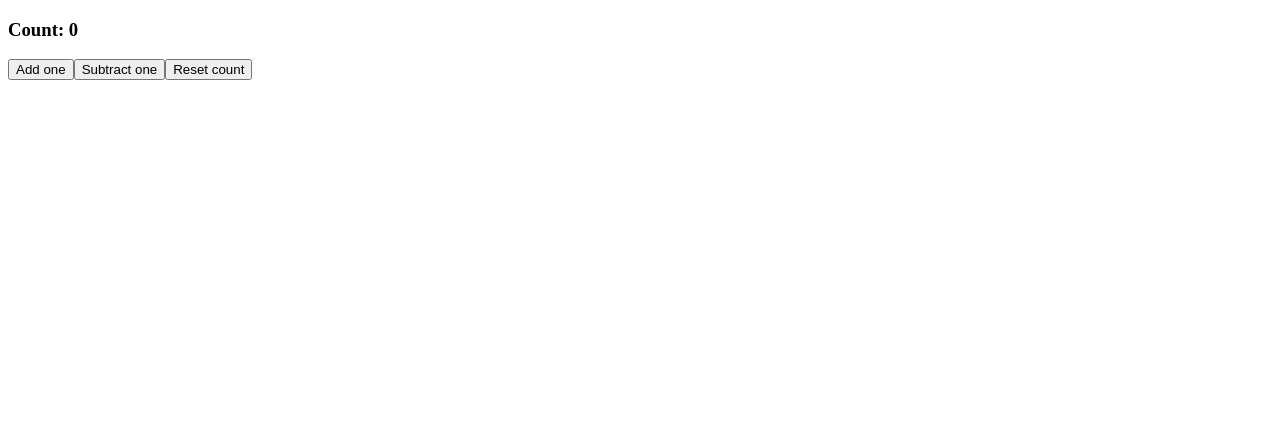
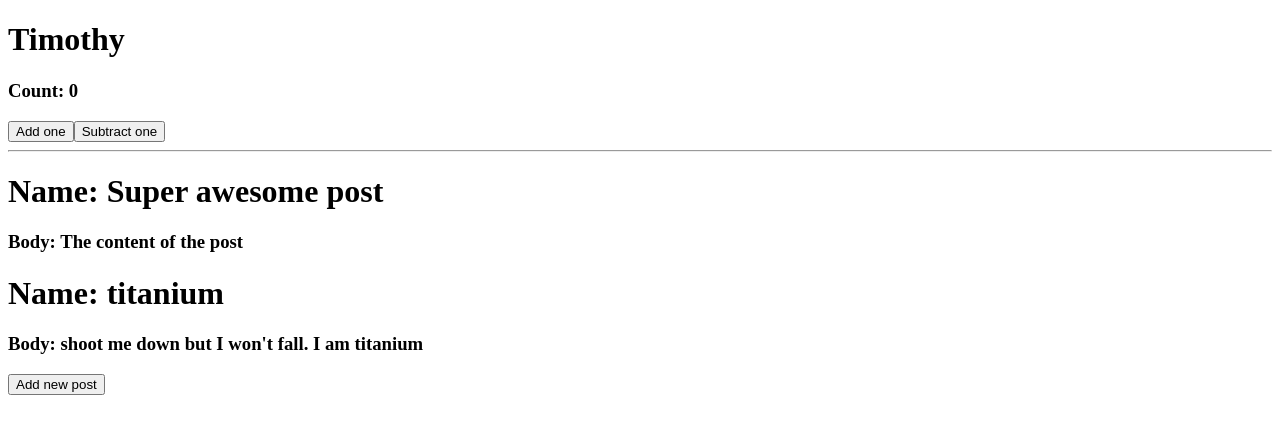
Before and after one commit to tmstani23/react-fullstack-course-2021, a React (Create React App) app in the folder 02-hooks/: page / in a window 1280 px wide. Shown: the top 434 px of the page. Built offline with nearby package versions, Linux system fonts and the light colour scheme.

Commit message:
useState Update1
Added a component that includes:
multi property useState,
add and subtract count using useState,
a list of posts,
add a new post on button click using use/setState

```diff
--- a/02-hooks/src/App.js
+++ b/02-hooks/src/App.js
@@ -3,21 +3,66 @@ import React, {useState} from 'react';
 
 const App = ({initialCount}) => {
 
+  let [state, setState] = useState({
+    count: initialCount,
+    user: "Timothy"
+  });
 
-  let [count, setCount] = useState(initialCount);
+  let [posts, setPosts] = useState([
+    {
+      name: 'Super awesome post',
+      body: 'The content of the post'
+    },
+    {
+      name: 'titanium',
+      body: `shoot me down but I won't fall.  I am titanium`
+    },
+  ])
 
   const subtractOne = () => {
-    setCount(prevCount => {
-        return prevCount - 1;
+    setState({
+      ...state,
+      count: state.count - 1
     });
+  }
+
+  const addPosts = () => {
+    let newPost = {
+      name: 'Legend',
+      body: `When I die I want to be a legend.`
+    }
+    return setPosts([
+      ...posts,
+      newPost
+    ])
   }
 
   return (
     <>
-      <h3>Count: {count}</h3>
-      <button onClick={() => {setCount(count + 1)}}>Add one</button>
+      <h1>{state.user}</h1>
+      <h3>Count: {state.count}</h3>
+      <button onClick={() => setState({
+        ...state,
+        count: state.count + 1
+      })}>Add one</button>
       <button onClick={subtractOne}>Subtract one</button>
-      <button onClick={() => setCount(initialCount)}>Reset count</button>
+      {/* <button onClick={() => setCount(initialCount)}>Reset count</button> */}
+
+      <hr />
+
+      {
+        posts.map((item, i) => (
+          <div key = {i}>
+            <h1>Name: {item.name}</h1>
+            <h3>Body: {item.body}</h3>
+          </div>
+        ))
+      }
+
+      <button onClick={addPosts}>
+        Add new post
+      </button>
+
     </>
   );
 }
```
